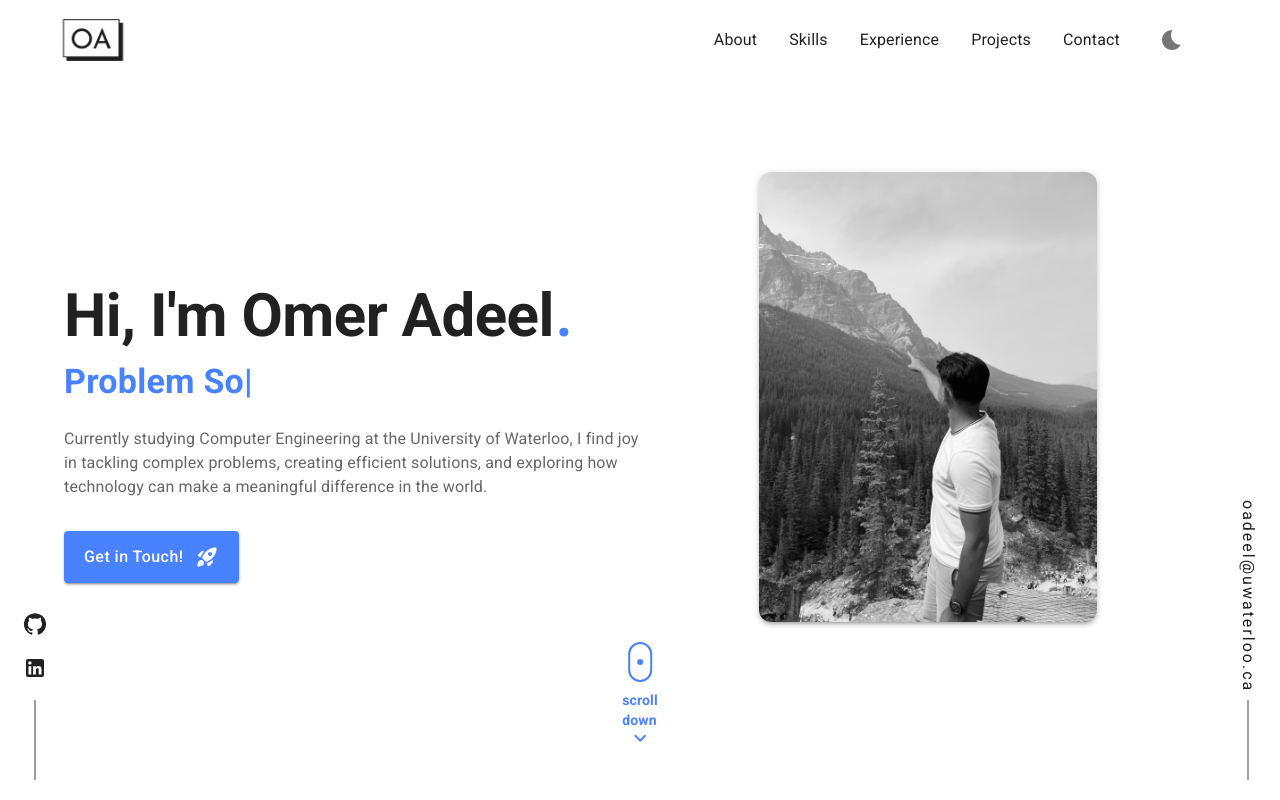
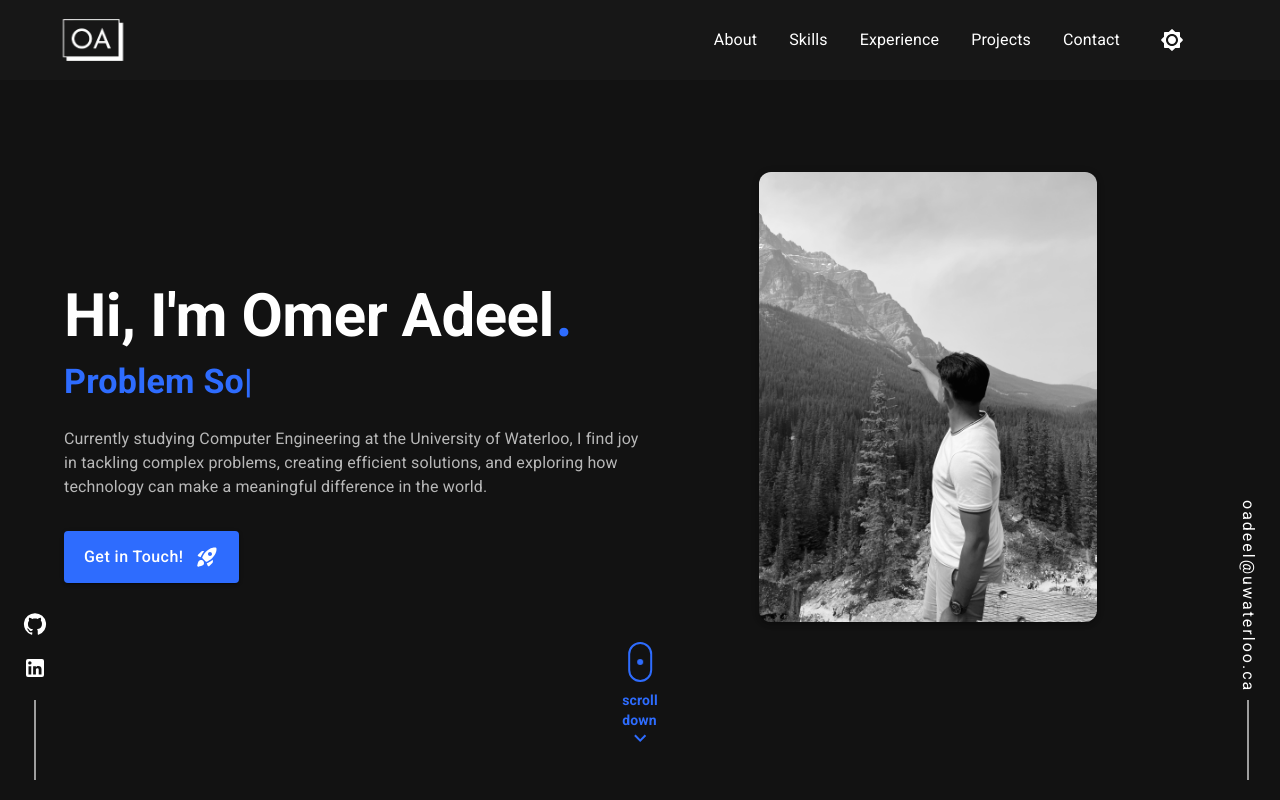
Before and after one commit to omeradeel26/portfolio-2025, a React (Create React App) app: page / in a window 1280 px wide. Shown: the top 800 px of the page. Built offline with nearby package versions, Linux system fonts and the light colour scheme; a web font is replaced by a local one.

Commit message:
Messing with dark mode and set it to default

```diff
--- a/src/App.js
+++ b/src/App.js
@@ -14,7 +14,7 @@ import ContactSection from './components/ContactSection';
 import ProjectSection from './components/ProjectSection';
 
 function App() {
-  const [darkMode, setDarkMode] = useState(false);
+  const [darkMode, setDarkMode] = useState(true);
 
   const toggleDarkMode = () => {
     setDarkMode((prevMode) => !prevMode);
--- a/src/components/NavBar.js
+++ b/src/components/NavBar.js
@@ -1,10 +1,21 @@
 import React, { useState, useEffect } from "react";
-import { AppBar, Toolbar, Box, IconButton, Drawer, List, ListItem, Avatar, Container, Typography} from "@mui/material";
+import {
+  AppBar,
+  Toolbar,
+  Box,
+  IconButton,
+  Drawer,
+  List,
+  ListItem,
+  Avatar,
+  Container,
+  Typography,
+} from "@mui/material";
 import MenuIcon from "@mui/icons-material/Menu";
 import { useTheme } from "@mui/material/styles";
 import { Link as ScrollLink } from "react-scroll";
-import BedtimeIcon from '@mui/icons-material/Bedtime';
-import Brightness7RoundedIcon from '@mui/icons-material/Brightness7Rounded';
+import BedtimeIcon from "@mui/icons-material/Bedtime";
+import Brightness7RoundedIcon from "@mui/icons-material/Brightness7Rounded";
 
 // Import images
 import logo from "../assets/logo.png";
@@ -30,35 +41,42 @@ const Navbar = ({ toggleTheme, darkMode }) => {
   }, []);
 
   const getBackgroundColour = () => {
-    let color = ""
+    let color = "";
     if (darkMode) {
-      if (scrolling){
-        color =  '#181818'
+      if (scrolling) {
+        color = "#181818";
       } else {
-        color = "transparent"
+        color = "#000";
       }
     } else {
-      color = "background.default"
+      color = "background.default";
     }
-    return color
-  }
+    return color;
+  };
 
   return (
     <>
       <AppBar
         position="fixed"
-        color={getBackgroundColour()}
         sx={{
-          bgcolor: "background.default",
-          transitionDuration: "0.3s",
-          boxShadow: scrolling ? "0px 4px 10px rgba(0, 0, 0, 0.1)" : "none", // ✅ Adds shadow on scroll
-          borderBottom: scrolling ? "1px solid rgba(0, 0, 0, 0.1)" : "transparent", // ✅ Subtle border
+          bgcolor: getBackgroundColour(), // Dynamically set background color
+          transition: "background-color 0.3s ease", // Smooth transition for background color
+          boxShadow: scrolling ? "0px 4px 10px rgba(0, 0, 0, 0.1)" : "none", // Adds shadow on scroll
+          borderBottom: scrolling ? "1px solid rgba(0, 0, 0, 0.1)" : "transparent", // Subtle border
         }}
-        enableColorOnDark
       >
         {/* ✅ Constrain width */}
-        <Container maxWidth="lg">
-          <Toolbar sx={{ display: "flex", justifyContent: "space-between", alignItems: "center", minHeight: 70, px: 3 }} >
+        <Container maxWidth="lg" sx={{bgcolor: "transparent"}}>
+          <Toolbar
+            sx={{
+              display: "flex",
+              justifyContent: "space-between",
+              alignItems: "center",
+              minHeight: 70,
+              px: 3,
+              bgcolor: 'transparent'
+            }}
+          >
             {/* Left Side - Logo */}
             <Box sx={{ display: "flex", alignItems: "center" }}>
               <ScrollLink
@@ -77,7 +95,12 @@ const Navbar = ({ toggleTheme, darkMode }) => {
             </Box>
 
             {/* Desktop Navigation */}
-            <Box sx={{ display: { xs: "none", md: "flex", alignItems:"center"}, gap: 4 }}>
+            <Box
+              sx={{
+                display: { xs: "none", md: "flex", alignItems: "center" },
+                gap: 4,
+              }}
+            >
               {[
                 { name: "About", id: "about" },
                 { name: "Skills", id: "skills" },
@@ -93,11 +116,11 @@ const Navbar = ({ toggleTheme, darkMode }) => {
                   offset={-70}
                   style={{
                     cursor: "pointer",
-                    color: 'text.primary',
+                    color: "text.primary",
                     textDecoration: "none",
                     fontWeight: "bold",
                     transition: "color 0.3s, transform 0.2s",
-                    "&:hover": { color: "primary.main" }
+                    "&:hover": { color: "primary.main" },
                   }}
                   activeStyle={{ color: theme.palette.primary.main }}
                 >
@@ -123,7 +146,7 @@ const Navbar = ({ toggleTheme, darkMode }) => {
                   "&:hover": { color: "primary.main" },
                 }}
               >
-                  {darkMode ? <Brightness7RoundedIcon/> : <BedtimeIcon />}
+                {darkMode ? <Brightness7RoundedIcon /> : <BedtimeIcon />}
               </IconButton>
             </Box>
 
@@ -131,7 +154,7 @@ const Navbar = ({ toggleTheme, darkMode }) => {
             <IconButton
               edge="end"
               color={theme.palette.primary.main}
-              sx={{ display: { xs: "block", md: "none"} }}
+              sx={{ display: { xs: "block", md: "none" } }}
               onClick={() => setOpen(true)}
             >
               <MenuIcon />
@@ -145,7 +168,7 @@ const Navbar = ({ toggleTheme, darkMode }) => {
         <List sx={{ width: 200 }}>
           {[
             { name: "About", id: "about" },
-            { name: "Skills", id: "skills"},
+            { name: "Skills", id: "skills" },
             { name: "Experience", id: "experience" },
             { name: "Projects", id: "projects" },
             { name: "Contact", id: "contact" },
@@ -166,7 +189,7 @@ const Navbar = ({ toggleTheme, darkMode }) => {
               {item.name}
             </ScrollLink>
           ))}
-          <ListItem button onClick={toggleTheme} sx={{padding:"10px 20px", cursor:"pointer"}}>
+          <ListItem button onClick={toggleTheme} sx={{ padding: "10px 20px", cursor: "pointer" }}>
             {darkMode ? "Light Mode" : "Dark Mode"}
           </ListItem>
         </List>
```
Lines whose indentation alone changed are shown as unchanged.
